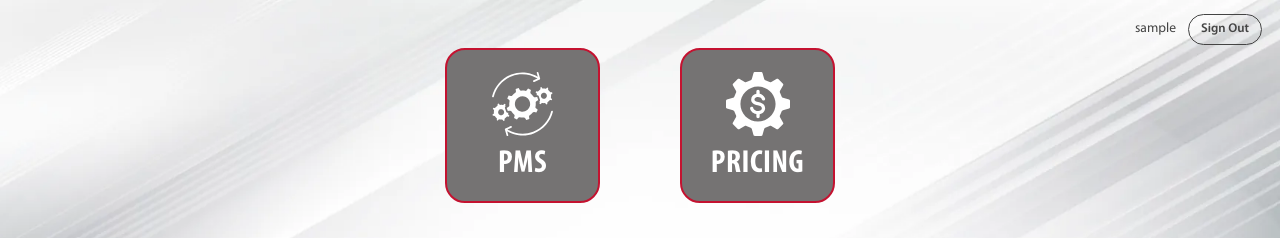
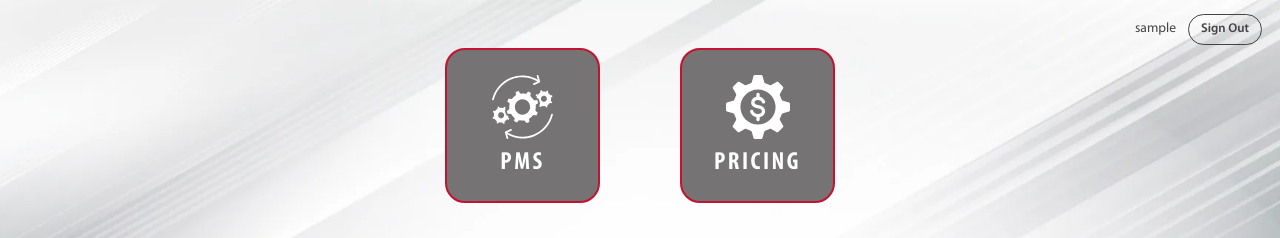
Before and after one commit to orishu10/kfg-pricing-website-, a React (Vite) app in the folder client/: page / in a window 1280 px wide. Shown: the top 238 px of the page. Built offline with nearby package versions, Linux system fonts and the light colour scheme; sample sign-in values are in the browser's storage.

Commit message:
Adjust NavCard label letter-spacing to match reference design
https://claude.ai/code/session_01NfU7wxM8aihApmiTyBwiZi

```diff
--- a/client/src/pages/home/components/NavCard.tsx
+++ b/client/src/pages/home/components/NavCard.tsx
@@ -37,8 +37,8 @@ export const NavCard = ({ icon, label, onClick }: NavCardProps) => (
         fontFamily: '"Myriad Pro Cond", "Myriad Pro", sans-serif',
         color: '#fff',
         fontWeight: 700,
-        fontSize: '2rem',
-        letterSpacing: 0.5,
+        fontSize: '1.55rem',
+        letterSpacing: 2.5,
         textTransform: 'uppercase',
         lineHeight: 1,
       }}
```
